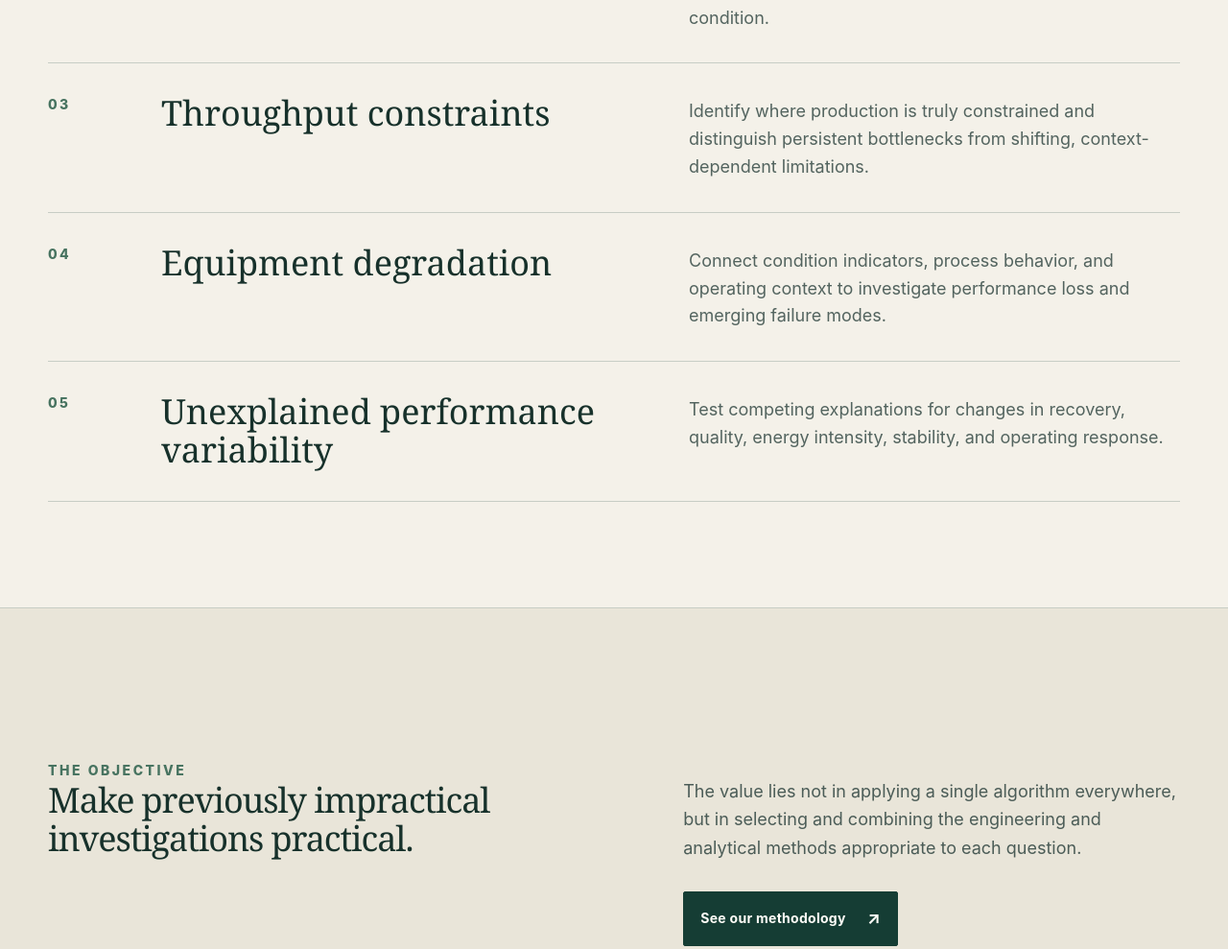
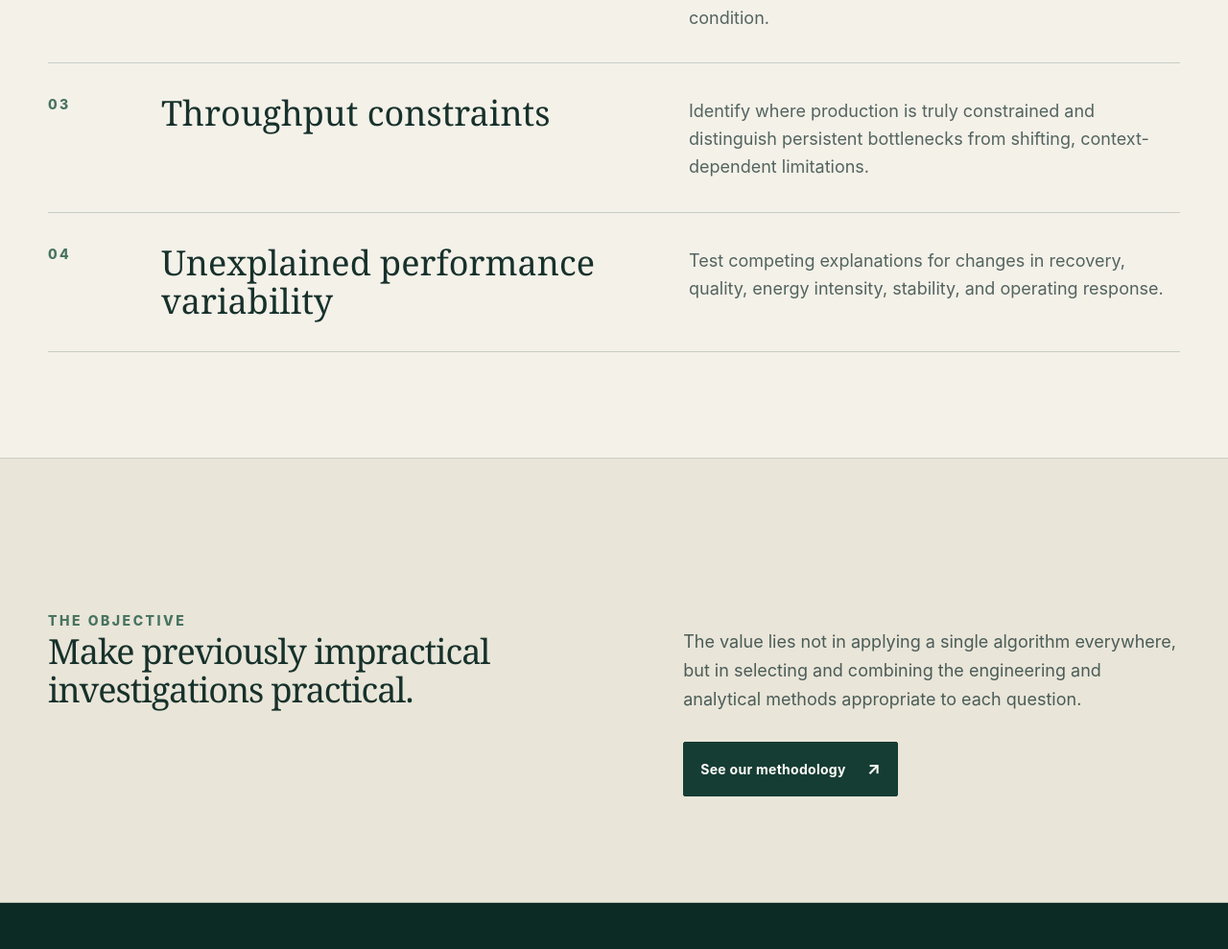
Before and after one commit to jacfourie-bot/mine-intelligence-labs-website, a plain HTML site: page applications.html in a window 1280 px wide. Shown: the part 1086-2075 px from the top of the page at 96% size. Drawn offline with Linux system fonts and the light colour scheme.

Commit message:
Remove Equipment degradation application and renumber list

```diff
--- a/applications.html
+++ b/applications.html
@@ -1,6 +1,6 @@
 <!doctype html><html lang="en"><head><meta charset="utf-8"><meta name="viewport" content="width=device-width,initial-scale=1"><meta name="description" content="Illustrative applications of Frontier Mine Intelligence across minerals processing."><title>Applications | Mine Intelligence Labs</title><link rel="stylesheet" href="assets/style.css"><link rel="icon" href="assets/mine-intelligence-logo.png" type="image/png"></head><body>
 <header><div class="nav"><a class="brand" href="index.html" aria-label="Mine Intelligence Labs home"><img class="mark" src="assets/mine-intelligence-logo.png" alt=""><span>MINE INTELLIGENCE<small>LABS</small></span></a><button class="menu" type="button" aria-label="Toggle navigation" aria-expanded="false">Menu ☰</button><nav class="links" aria-label="Main navigation"><a href="index.html">Home</a><a href="process-engineer.html">Investigations Workbench</a><a href="applications.html" class="active" aria-current="page">Applications</a><a href="approach.html">Our Research</a><a href="about.html">About &amp; Contact</a></nav></div></header>
 <main><section class="page-hero"><div class="wrap"><p class="eyebrow">Applications</p><h1>Investigating the problems that <em>resist conventional analysis.</em></h1><p class="intro">The Investigations Workbench is being developed to support complex, multidisciplinary investigations across mineral processing operations. These examples illustrate intended applications, not completed case studies.</p></div></section>
-<section class="section"><div class="wrap"><p class="eyebrow">Illustrative investigations</p><h2>From symptoms to underlying causes.</h2><div class="application-list"><article class="application"><div class="number">01</div><h3>Declining flotation recovery</h3><p>Separate the influence of ore characteristics, liberation, reagent regimes, hydrodynamics, instrumentation, and operating practice.</p></article><article class="application"><div class="number">02</div><h3>Grinding circuit instability</h3><p>Evaluate interacting effects across feed variability, classification, mill loading, control behavior, and equipment condition.</p></article><article class="application"><div class="number">03</div><h3>Throughput constraints</h3><p>Identify where production is truly constrained and distinguish persistent bottlenecks from shifting, context-dependent limitations.</p></article><article class="application"><div class="number">04</div><h3>Equipment degradation</h3><p>Connect condition indicators, process behavior, and operating context to investigate performance loss and emerging failure modes.</p></article><article class="application"><div class="number">05</div><h3>Unexplained performance variability</h3><p>Test competing explanations for changes in recovery, quality, energy intensity, stability, and operating response.</p></article></div></div></section>
+<section class="section"><div class="wrap"><p class="eyebrow">Illustrative investigations</p><h2>From symptoms to underlying causes.</h2><div class="application-list"><article class="application"><div class="number">01</div><h3>Declining flotation recovery</h3><p>Separate the influence of ore characteristics, liberation, reagent regimes, hydrodynamics, instrumentation, and operating practice.</p></article><article class="application"><div class="number">02</div><h3>Grinding circuit instability</h3><p>Evaluate interacting effects across feed variability, classification, mill loading, control behavior, and equipment condition.</p></article><article class="application"><div class="number">03</div><h3>Throughput constraints</h3><p>Identify where production is truly constrained and distinguish persistent bottlenecks from shifting, context-dependent limitations.</p></article><article class="application"><div class="number">04</div><h3>Unexplained performance variability</h3><p>Test competing explanations for changes in recovery, quality, energy intensity, stability, and operating response.</p></article></div></div></section>
 <section class="section alt"><div class="wrap"><div class="split"><div><p class="eyebrow">The objective</p><p class="statement">Make previously impractical investigations practical.</p></div><div><p class="lead">The value lies not in applying a single algorithm everywhere, but in selecting and combining the engineering and analytical methods appropriate to each question.</p><a class="button" href="approach.html">See our methodology<span class="arrow">↗</span></a></div></div></div></section></main>
 <footer class="footer"><div class="wrap"><div class="footer-top"><div><p class="eyebrow" style="color:#aad6a9">MINE INTELLIGENCE LABS</p><h2>Advancing the science of how minerals processing problems are solved.</h2><p>Research-driven engineering intelligence for complex processing challenges.</p></div><div class="footer-links"><a href="index.html">Home</a><a href="process-engineer.html">Investigations Workbench</a><a href="applications.html">Applications</a><a href="approach.html">Our Research</a><a href="about.html">About &amp; Contact</a></div></div><div class="fine">© 2026 Mine Intelligence Labs · A research and development initiative of Mine Intelligence Group, Inc.</div></div></footer><script src="assets/site.js"></script></body></html>
```
